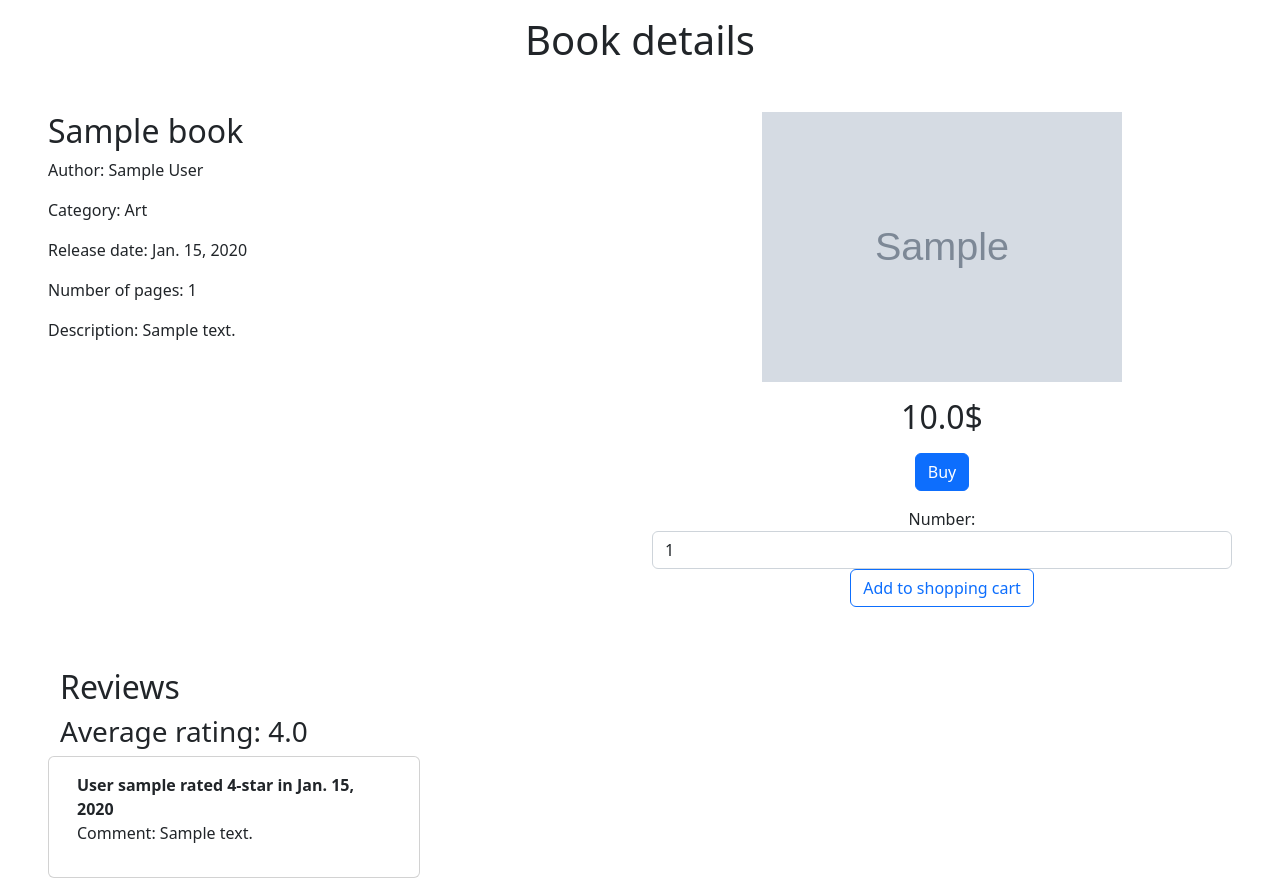
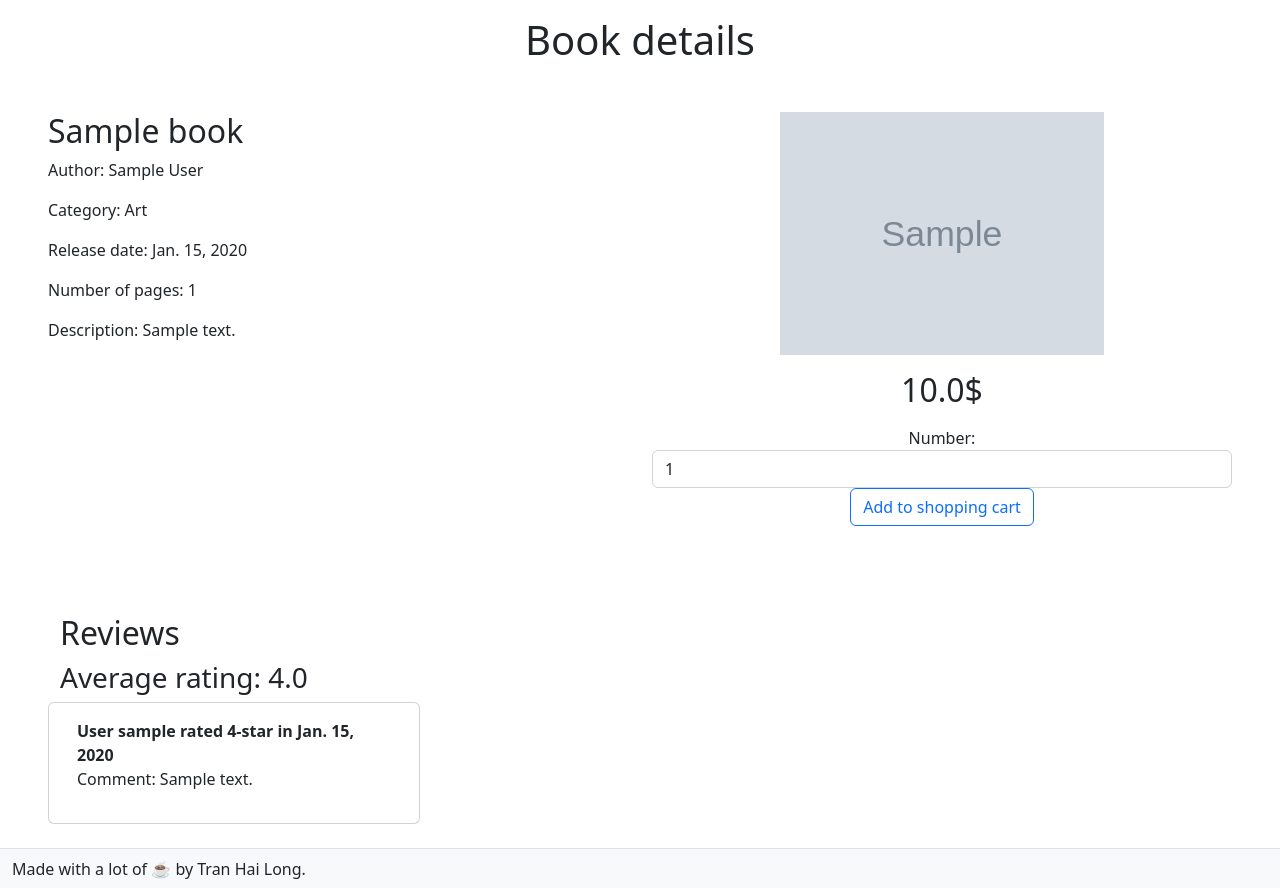
Before and after one commit to tran-hai-long/book_website_demo, a Django app: page /books/book/1 in a window 1280 px wide. Shown: the part 73-961 px from the top of the page. Run offline with Django 4.2, Linux system fonts and the light colour scheme; tables that the repository leaves empty hold one stand-in row (values such as "Sample post"); grey boxes marked "Sample" are stand-in pictures.

Commit message:
Temporary remove Buy button on book_detail.html

```diff
--- a/book/templates/book/book_detail.html
+++ b/book/templates/book/book_detail.html
@@ -22,7 +22,6 @@
      alt="Cover for {{ book.title }}"
      class="h-50"/>{% endif %}
                 <h2 class="my-3">{{ book.price }}$</h2>
-                <button class="btn btn-primary mb-3">Buy</button>
                 {% if check_book_in_cart %}
                     <p id="already-in-cart">Book already in cart.</p>
                 {% else %}
```
